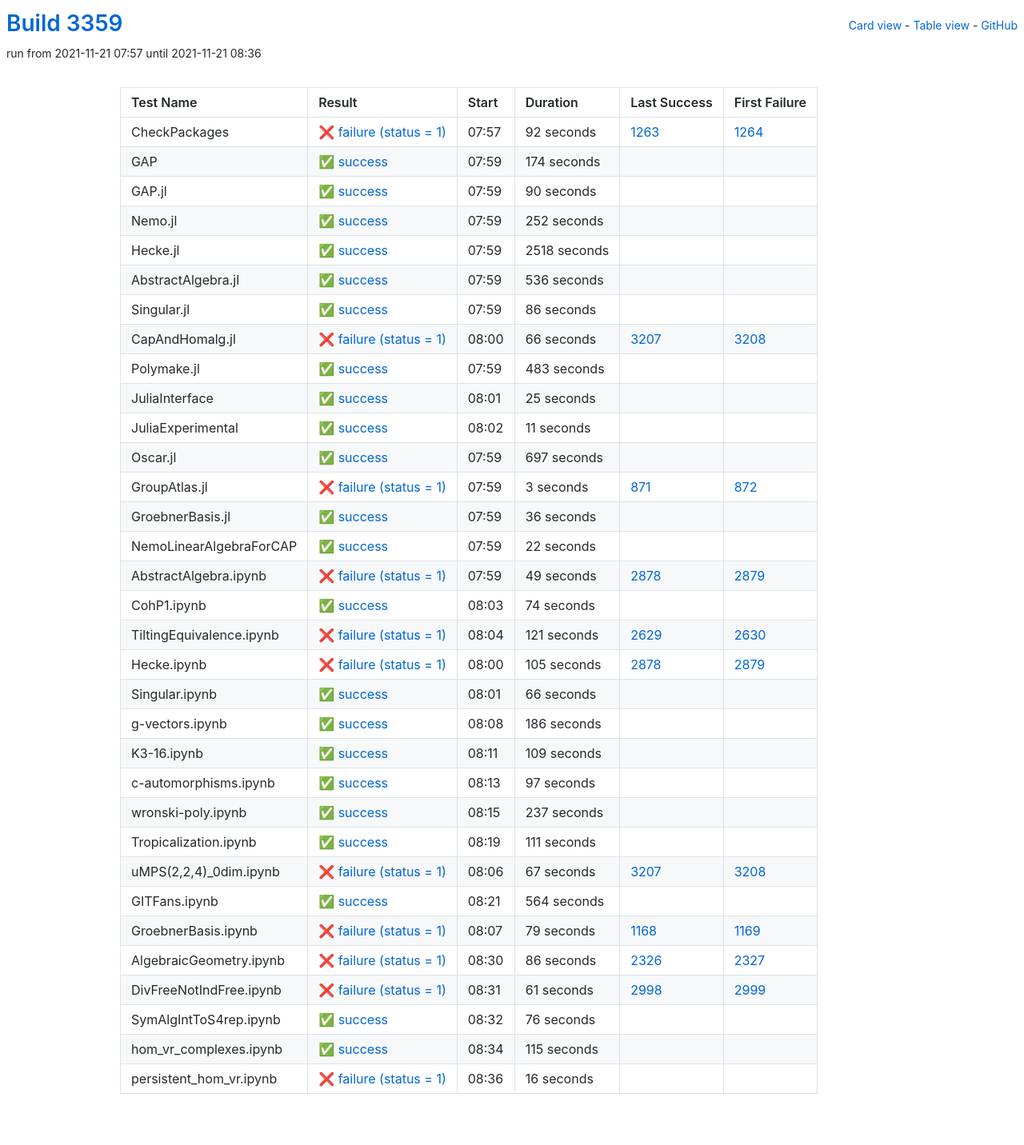
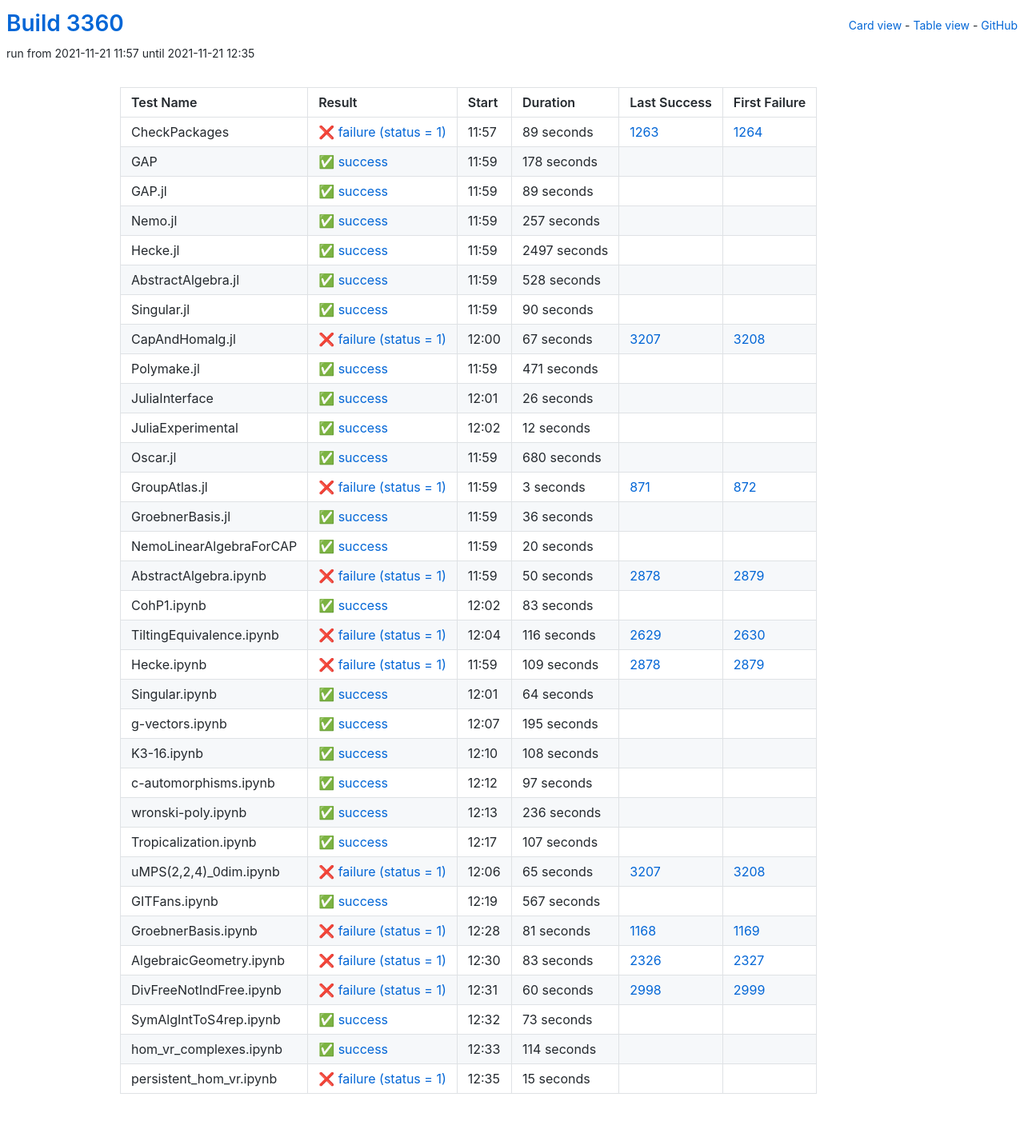
Before and after one commit to oscar-system/oscar-ci-status-stable, a Jekyll site: the page built from table.html, in a window 1280 px wide. Shown: the whole page at 80% size. Built offline with Jekyll 4.4.1, drawn with Linux system fonts in a browser that asks for light colours.

Commit message:
Build #3360

```diff
--- a/_data/ci.yml
+++ b/_data/ci.yml
@@ -1,6 +1,6 @@
 ---
-build: 3359
-build_url: https://oscarci.mathematik.uni-kl.de/job/oscar-stable/3359/
+build: 3360
+build_url: https://oscarci.mathematik.uni-kl.de/job/oscar-stable/3360/
 job: oscar-stable
 organization: oscar-system
 repo: oscar-ci-status-stable
@@ -8,32 +8,80 @@ repourl: https://github.com/oscar-system/oscar-ci-status-stable
 tests:
 - name: CheckPackages
   id: checkpackages
-  log: https://oscarci.mathematik.uni-kl.de/job/oscar-stable/3359/artifact/logs/build-3359/CheckPackages.log
-  start: 2021-11-21 07:57
+  log: https://oscarci.mathematik.uni-kl.de/job/oscar-stable/3360/artifact/logs/build-3360/CheckPackages.log
+  start: 2021-11-21 11:57
   success: false
   exitcode: 1
   status: failure
-  duration: 92
+  duration: 89
   last_success: 1263
   last_success_url: https://oscarci.mathematik.uni-kl.de/job/oscar-stable/1263/
   first_failure: 1264
   first_failure_url: https://oscarci.mathematik.uni-kl.de/job/oscar-stable/1264/
 - name: GAP
   id: gap
-  log: https://oscarci.mathematik.uni-kl.de/job/oscar-stable/3359/artifact/logs/build-3359/GAP.log
-  start: 2021-11-21 07:59
+  log: https://oscarci.mathematik.uni-kl.de/job/oscar-stable/3360/artifact/logs/build-3360/GAP.log
+  start: 2021-11-21 11:59
   success: true
   exitcode: 0
   status: success
-  duration: 174
+  duration: 178
   last_success: false
   last_success_url:
   first_failure: false
   first_failure_url:
 - name: GAP.jl
   id: gap-jl
-  log: https://oscarci.mathematik.uni-kl.de/job/oscar-stable/3359/artifact/logs/build-3359/GAP.jl.log
-  start: 2021-11-21 07:59
+  log: https://oscarci.mathematik.uni-kl.de/job/oscar-stable/3360/artifact/logs/build-3360/GAP.jl.log
+  start: 2021-11-21 11:59
+  success: true
+  exitcode: 0
+  status: success
+  duration: 89
+  last_success: false
+  last_success_url:
+  first_failure: false
+  first_failure_url:
+- name: Nemo.jl
+  id: nemo-jl
+  log: https://oscarci.mathematik.uni-kl.de/job/oscar-stable/3360/artifact/logs/build-3360/Nemo.jl.log
+  start: 2021-11-21 11:59
+  success: true
+  exitcode: 0
+  status: success
+  duration: 257
+  last_success: false
+  last_success_url:
+  first_failure: false
+  first_failure_url:
+- name: Hecke.jl
+  id: hecke-jl
+  log: https://oscarci.mathematik.uni-kl.de/job/oscar-stable/3360/artifact/logs/build-3360/Hecke.jl.log
+  start: 2021-11-21 11:59
+  success: true
+  exitcode: 0
+  status: success
+  duration: 2497
+  last_success: false
+  last_success_url:
+  first_failure: false
+  first_failure_url:
+- name: AbstractAlgebra.jl
+  id: abstractalgebra-jl
+  log: https://oscarci.mathematik.uni-kl.de/job/oscar-stable/3360/artifact/logs/build-3360/AbstractAlgebra.jl.log
+  start: 2021-11-21 11:59
+  success: true
+  exitcode: 0
+  status: success
+  duration: 528
+  last_success: false
+  last_success_url:
+  first_failure: false
+  first_failure_url:
+- name: Singular.jl
+  id: singular-jl
+  log: https://oscarci.mathematik.uni-kl.de/job/oscar-stable/3360/artifact/logs/build-3360/Singular.jl.log
+  start: 2021-11-21 11:59
   success: true
   exitcode: 0
   status: success
@@ -42,118 +90,70 @@ tests:
   last_success_url:
   first_failure: false
   first_failure_url:
-- name: Nemo.jl
-  id: nemo-jl
-  log: https://oscarci.mathematik.uni-kl.de/job/oscar-stable/3359/artifact/logs/build-3359/Nemo.jl.log
-  start: 2021-11-21 07:59
-  success: true
-  exitcode: 0
-  status: success
-  duration: 252
-  last_success: false
-  last_success_url:
-  first_failure: false
-  first_failure_url:
-- name: Hecke.jl
-  id: hecke-jl
-  log: https://oscarci.mathematik.uni-kl.de/job/oscar-stable/3359/artifact/logs/build-3359/Hecke.jl.log
-  start: 2021-11-21 07:59
-  success: true
-  exitcode: 0
-  status: success
-  duration: 2518
-  last_success: false
-  last_success_url:
-  first_failure: false
-  first_failure_url:
-- name: AbstractAlgebra.jl
-  id: abstractalgebra-jl
-  log: https://oscarci.mathematik.uni-kl.de/job/oscar-stable/3359/artifact/logs/build-3359/AbstractAlgebra.jl.log
-  start: 2021-11-21 07:59
-  success: true
-  exitcode: 0
-  status: success
-  duration: 536
-  last_success: false
-  last_success_url:
-  first_failure: false
-  first_failure_url:
-- name: Singular.jl
-  id: singular-jl
-  log: https://oscarci.mathematik.uni-kl.de/job/oscar-stable/3359/artifact/logs/build-3359/Singular.jl.log
-  start: 2021-11-21 07:59
-  success: true
-  exitcode: 0
-  status: success
-  duration: 86
-  last_success: false
-  last_success_url:
-  first_failure: false
-  first_failure_url:
 - name: CapAndHomalg.jl
   id: capandhomalg-jl
-  log: https://oscarci.mathematik.uni-kl.de/job/oscar-stable/3359/artifact/logs/build-3359/CapAndHomalg.jl.log
-  start: 2021-11-21 08:00
+  log: https://oscarci.mathematik.uni-kl.de/job/oscar-stable/3360/artifact/logs/build-3360/CapAndHomalg.jl.log
+  start: 2021-11-21 12:00
   success: false
   exitcode: 1
   status: failure
-  duration: 66
+  duration: 67
   last_success: 3207
   last_success_url: https://oscarci.mathematik.uni-kl.de/job/oscar-stable/3207/
   first_failure: 3208
   first_failure_url: https://oscarci.mathematik.uni-kl.de/job/oscar-stable/3208/
 - name: Polymake.jl
   id: polymake-jl
-  log: https://oscarci.mathematik.uni-kl.de/job/oscar-stable/3359/artifact/logs/build-3359/Polymake.jl.log
-  start: 2021-11-21 07:59
+  log: https://oscarci.mathematik.uni-kl.de/job/oscar-stable/3360/artifact/logs/build-3360/Polymake.jl.log
+  start: 2021-11-21 11:59
   success: true
   exitcode: 0
   status: success
-  duration: 483
+  duration: 471
   last_success: false
   last_success_url:
   first_failure: false
   first_failure_url:
 - name: JuliaInterface
   id: juliainterface
-  log: https://oscarci.mathematik.uni-kl.de/job/oscar-stable/3359/artifact/logs/build-3359/JuliaInterface.log
-  start: 2021-11-21 08:01
+  log: https://oscarci.mathematik.uni-kl.de/job/oscar-stable/3360/artifact/logs/build-3360/JuliaInterface.log
+  start: 2021-11-21 12:01
   success: true
   exitcode: 0
   status: success
-  duration: 25
+  duration: 26
   last_success: false
   last_success_url:
   first_failure: false
   first_failure_url:
 - name: JuliaExperimental
   id: juliaexperimental
-  log: https://oscarci.mathematik.uni-kl.de/job/oscar-stable/3359/artifact/logs/build-3359/JuliaExperimental.log
-  start: 2021-11-21 08:02
+  log: https://oscarci.mathematik.uni-kl.de/job/oscar-stable/3360/artifact/logs/build-3360/JuliaExperimental.log
+  start: 2021-11-21 12:02
   success: true
   exitcode: 0
   status: success
-  duration: 11
+  duration: 12
   last_success: false
   last_success_url:
   first_failure: false
   first_failure_url:
 - name: Oscar.jl
   id: oscar-jl
-  log: https://oscarci.mathematik.uni-kl.de/job/oscar-stable/3359/artifact/logs/build-3359/Oscar.jl.log
-  start: 2021-11-21 07:59
+  log: https://oscarci.mathematik.uni-kl.de/job/oscar-stable/3360/artifact/logs/build-3360/Oscar.jl.log
+  start: 2021-11-21 11:59
   success: true
   exitcode: 0
   status: success
-  duration: 697
+  duration: 680
   last_success: false
   last_success_url:
   first_failure: false
   first_failure_url:
 - name: GroupAtlas.jl
   id: groupatlas-jl
-  log: https://oscarci.mathematik.uni-kl.de/job/oscar-stable/3359/artifact/logs/build-3359/GroupAtlas.jl.log
-  start: 2021-11-21 07:59
+  log: https://oscarci.mathematik.uni-kl.de/job/oscar-stable/3360/artifact/logs/build-3360/GroupAtlas.jl.log
+  start: 2021-11-21 11:59
   success: false
   exitcode: 1
   status: failure
@@ -164,8 +164,8 @@ tests:
   first_failure_url: https://oscarci.mathematik.uni-kl.de/job/oscar-stable/872/
 - name: GroebnerBasis.jl
   id: groebnerbasis-jl
-  log: https://oscarci.mathematik.uni-kl.de/job/oscar-stable/3359/artifact/logs/build-3359/GroebnerBasis.jl.log
-  start: 2021-11-21 07:59
+  log: https://oscarci.mathematik.uni-kl.de/job/oscar-stable/3360/artifact/logs/build-3360/GroebnerBasis.jl.log
+  start: 2021-11-21 11:59
   success: true
   exitcode: 0
   status: success
@@ -176,104 +176,104 @@ tests:
   first_failure_url:
 - name: NemoLinearAlgebraForCAP
   id: nemolinearalgebraforcap
-  log: https://oscarci.mathematik.uni-kl.de/job/oscar-stable/3359/artifact/logs/build-3359/NemoLinearAlgebraForCAP.log
-  start: 2021-11-21 07:59
+  log: https://oscarci.mathematik.uni-kl.de/job/oscar-stable/3360/artifact/logs/build-3360/NemoLinearAlgebraForCAP.log
+  start: 2021-11-21 11:59
   success: true
   exitcode: 0
   status: success
-  duration: 22
+  duration: 20
   last_success: false
   last_success_url:
   first_failure: false
   first_failure_url:
 - name: AbstractAlgebra.ipynb
   id: abstractalgebra-ipynb
-  log: https://oscarci.mathematik.uni-kl.de/job/oscar-stable/3359/artifact/logs/build-3359/AbstractAlgebra.ipynb.log
-  start: 2021-11-21 07:59
+  log: https://oscarci.mathematik.uni-kl.de/job/oscar-stable/3360/artifact/logs/build-3360/AbstractAlgebra.ipynb.log
+  start: 2021-11-21 11:59
   success: false
   exitcode: 1
   status: failure
-  duration: 49
+  duration: 50
   last_success: 2878
   last_success_url: https://oscarci.mathematik.uni-kl.de/job/oscar-stable/2878/
   first_failure: 2879
   first_failure_url: https://oscarci.mathematik.uni-kl.de/job/oscar-stable/2879/
 - name: CohP1.ipynb
   id: cohp1-ipynb
-  log: https://oscarci.mathematik.uni-kl.de/job/oscar-stable/3359/artifact/logs/build-3359/CohP1.ipynb.log
-  start: 2021-11-21 08:03
+  log: https://oscarci.mathematik.uni-kl.de/job/oscar-stable/3360/artifact/logs/build-3360/CohP1.ipynb.log
+  start: 2021-11-21 12:02
   success: true
   exitcode: 0
   status: success
-  duration: 74
+  duration: 83
   last_success: false
   last_success_url:
   first_failure: false
   first_failure_url:
 - name: TiltingEquivalence.ipynb
   id: tiltingequivalence-ipynb
-  log: https://oscarci.mathematik.uni-kl.de/job/oscar-stable/3359/artifact/logs/build-3359/TiltingEquivalence.ipynb.log
-  start: 2021-11-21 08:04
+  log: https://oscarci.mathematik.uni-kl.de/job/oscar-stable/3360/artifact/logs/build-3360/TiltingEquivalence.ipynb.log
+  start: 2021-11-21 12:04
   success: false
   exitcode: 1
   status: failure
-  duration: 121
+  duration: 116
   last_success: 2629
   last_success_url: https://oscarci.mathematik.uni-kl.de/job/oscar-stable/2629/
   first_failure: 2630
   first_failure_url: https://oscarci.mathematik.uni-kl.de/job/oscar-stable/2630/
 - name: Hecke.ipynb
   id: hecke-ipynb
-  log: https://oscarci.mathematik.uni-kl.de/job/oscar-stable/3359/artifact/logs/build-3359/Hecke.ipynb.log
-  start: 2021-11-21 08:00
+  log: https://oscarci.mathematik.uni-kl.de/job/oscar-stable/3360/artifact/logs/build-3360/Hecke.ipynb.log
+  start: 2021-11-21 11:59
   success: false
   exitcode: 1
   status: failure
-  duration: 105
+  duration: 109
   last_success: 2878
   last_success_url: https://oscarci.mathematik.uni-kl.de/job/oscar-stable/2878/
   first_failure: 2879
   first_failure_url: https://oscarci.mathematik.uni-kl.de/job/oscar-stable/2879/
 - name: Singular.ipynb
   id: singular-ipynb
-  log: https://oscarci.mathematik.uni-kl.de/job/oscar-stable/3359/artifact/logs/build-3359/Singular.ipynb.log
-  start: 2021-11-21 08:01
+  log: https://oscarci.mathematik.uni-kl.de/job/oscar-stable/3360/artifact/logs/build-3360/Singular.ipynb.log
+  start: 2021-11-21 12:01
   success: true
   exitcode: 0
   status: success
-  duration: 66
+  duration: 64
   last_success: false
   last_success_url:
   first_failure: false
   first_failure_url:
 - name: g-vectors.ipynb
   id: g-vectors-ipynb
-  log: https://oscarci.mathematik.uni-kl.de/job/oscar-stable/3359/artifact/logs/build-3359/g-vectors.ipynb.log
-  start: 2021-11-21 08:08
+  log: https://oscarci.mathematik.uni-kl.de/job/oscar-stable/3360/artifact/logs/build-3360/g-vectors.ipynb.log
+  start: 2021-11-21 12:07
   success: true
   exitcode: 0
   status: success
-  duration: 186
+  duration: 195
   last_success: false
   last_success_url:
   first_failure: false
   first_failure_url:
 - name: K3-16.ipynb
   id: k3-16-ipynb
-  log: https://oscarci.mathematik.uni-kl.de/job/oscar-stable/3359/artifact/logs/build-3359/K3-16.ipynb.log
-  start: 2021-11-21 08:11
+  log: https://oscarci.mathematik.uni-kl.de/job/oscar-stable/3360/artifact/logs/build-3360/K3-16.ipynb.log
+  start: 2021-11-21 12:10
   success: true
   exitcode: 0
   status: success
-  duration: 109
+  duration: 108
   last_success: false
   last_success_url:
   first_failure: false
   first_failure_url:
 - name: c-automorphisms.ipynb
   id: c-automorphisms-ipynb
-  log: https://oscarci.mathematik.uni-kl.de/job/oscar-stable/3359/artifact/logs/build-3359/c-automorphisms.ipynb.log
-  start: 2021-11-21 08:13
+  log: https://oscarci.mathematik.uni-kl.de/job/oscar-stable/3360/artifact/logs/build-3360/c-automorphisms.ipynb.log
+  start: 2021-11-21 12:12
   success: true
   exitcode: 0
   status: success
@@ -284,120 +284,120 @@ tests:
   first_failure_url:
 - name: wronski-poly.ipynb
   id: wronski-poly-ipynb
-  log: https://oscarci.mathematik.uni-kl.de/job/oscar-stable/3359/artifact/logs/build-3359/wronski-poly.ipynb.log
-  start: 2021-11-21 08:15
+  log: https://oscarci.mathematik.uni-kl.de/job/oscar-stable/3360/artifact/logs/build-3360/wronski-poly.ipynb.log
+  start: 2021-11-21 12:13
   success: true
   exitcode: 0
   status: success
-  duration: 237
+  duration: 236
   last_success: false
   last_success_url:
   first_failure: false
   first_failure_url:
 - name: Tropicalization.ipynb
   id: tropicalization-ipynb
-  log: https://oscarci.mathematik.uni-kl.de/job/oscar-stable/3359/artifact/logs/build-3359/Tropicalization.ipynb.log
-  start: 2021-11-21 08:19
+  log: https://oscarci.mathematik.uni-kl.de/job/oscar-stable/3360/artifact/logs/build-3360/Tropicalization.ipynb.log
+  start: 2021-11-21 12:17
   success: true
   exitcode: 0
   status: success
-  duration: 111
+  duration: 107
   last_success: false
   last_success_url:
   first_failure: false
   first_failure_url:
 - name: uMPS(2,2,4)_0dim.ipynb
   id: umps-2-2-4-0dim-ipynb
-  log: https://oscarci.mathematik.uni-kl.de/job/oscar-stable/3359/artifact/logs/build-3359/uMPS-2-2-4-_0dim.ipynb.log
-  start: 2021-11-21 08:06
+  log: https://oscarci.mathematik.uni-kl.de/job/oscar-stable/3360/artifact/logs/build-3360/uMPS-2-2-4-_0dim.ipynb.log
+  start: 2021-11-21 12:06
   success: false
   exitcode: 1
   status: failure
-  duration: 67
+  duration: 65
   last_success: 3207
   last_success_url: https://oscarci.mathematik.uni-kl.de/job/oscar-stable/3207/
   first_failure: 3208
   first_failure_url: https://oscarci.mathematik.uni-kl.de/job/oscar-stable/3208/
 - name: GITFans.ipynb
   id: gitfans-ipynb
-  log: https://oscarci.mathematik.uni-kl.de/job/oscar-stable/3359/artifact/logs/build-3359/GITFans.ipynb.log
-  start: 2021-11-21 08:21
+  log: https://oscarci.mathematik.uni-kl.de/job/oscar-stable/3360/artifact/logs/build-3360/GITFans.ipynb.log
+  start: 2021-11-21 12:19
   success: true
   exitcode: 0
   status: success
-  duration: 564
+  duration: 567
   last_success: false
   last_success_url:
   first_failure: false
   first_failure_url:
 - name: GroebnerBasis.ipynb
   id: groebnerbasis-ipynb
-  log: https://oscarci.mathematik.uni-kl.de/job/oscar-stable/3359/artifact/logs/build-3359/GroebnerBasis.ipynb.log
-  start: 2021-11-21 08:07
+  log: https://oscarci.mathematik.uni-kl.de/job/oscar-stable/3360/artifact/logs/build-3360/GroebnerBasis.ipynb.log
+  start: 2021-11-21 12:28
   success: false
   exitcode: 1
   status: failure
-  duration: 79
+  duration: 81
   last_success: 1168
   last_success_url: https://oscarci.mathematik.uni-kl.de/job/oscar-stable/1168/
   first_failure: 1169
   first_failure_url: https://oscarci.mathematik.uni-kl.de/job/oscar-stable/1169/
 - name: AlgebraicGeometry.ipynb
   id: algebraicgeometry-ipynb
-  log: https://oscarci.mathematik.uni-kl.de/job/oscar-stable/3359/artifact/logs/build-3359/AlgebraicGeometry.ipynb.log
-  start: 2021-11-21 08:30
+  log: https://oscarci.mathematik.uni-kl.de/job/oscar-stable/3360/artifact/logs/build-3360/AlgebraicGeometry.ipynb.log
+  start: 2021-11-21 12:30
   success: false
   exitcode: 1
   status: failure
-  duration: 86
+  duration: 83
   last_success: 2326
   last_success_url: https://oscarci.mathematik.uni-kl.de/job/oscar-stable/2326/
   first_failure: 2327
   first_failure_url: https://oscarci.mathematik.uni-kl.de/job/oscar-stable/2327/
 - name: DivFreeNotIndFree.ipynb
   id: divfreenotindfree-ipynb
-  log: https://oscarci.mathematik.uni-kl.de/job/oscar-stable/3359/artifact/logs/build-3359/DivFreeNotIndFree.ipynb.log
-  start: 2021-11-21 08:31
+  log: https://oscarci.mathematik.uni-kl.de/job/oscar-stable/3360/artifact/logs/build-3360/DivFreeNotIndFree.ipynb.log
+  start: 2021-11-21 12:31
   success: false
   exitcode: 1
   status: failure
-  duration: 61
+  duration: 60
   last_success: 2998
   last_success_url: https://oscarci.mathematik.uni-kl.de/job/oscar-stable/2998/
   first_failure: 2999
   first_failure_url: https://oscarci.mathematik.uni-kl.de/job/oscar-stable/2999/
 - name: SymAlgIntToS4rep.ipynb
   id: symalginttos4rep-ipynb
-  log: https://oscarci.mathematik.uni-kl.de/job/oscar-stable/3359/artifact/logs/build-3359/SymAlgIntToS4rep.ipynb.log
-  start: 2021-11-21 08:32
+  log: https://oscarci.mathematik.uni-kl.de/job/oscar-stable/3360/artifact/logs/build-3360/SymAlgIntToS4rep.ipynb.log
+  start: 2021-11-21 12:32
   success: true
   exitcode: 0
   status: success
-  duration: 76
+  duration: 73
   last_success: false
   last_success_url:
   first_failure: false
   first_failure_url:
 - name: hom_vr_complexes.ipynb
   id: hom-vr-complexes-ipynb
-  log: https://oscarci.mathematik.uni-kl.de/job/oscar-stable/3359/artifact/logs/build-3359/hom_vr_complexes.ipynb.log
-  start: 2021-11-21 08:34
+  log: https://oscarci.mathematik.uni-kl.de/job/oscar-stable/3360/artifact/logs/build-3360/hom_vr_complexes.ipynb.log
+  start: 2021-11-21 12:33
   success: true
   exitcode: 0
   status: success
-  duration: 115
+  duration: 114
   last_success: false
   last_success_url:
   first_failure: false
   first_failure_url:
 - name: persistent_hom_vr.ipynb
   id: persistent-hom-vr-ipynb
-  log: https://oscarci.mathematik.uni-kl.de/job/oscar-stable/3359/artifact/logs/build-3359/persistent_hom_vr.ipynb.log
-  start: 2021-11-21 08:36
+  log: https://oscarci.mathematik.uni-kl.de/job/oscar-stable/3360/artifact/logs/build-3360/persistent_hom_vr.ipynb.log
+  start: 2021-11-21 12:35
   success: false
   exitcode: 1
   status: failure
-  duration: 16
+  duration: 15
   last_success: false
   last_success_url:
   first_failure: false
```
Also changed, not shown: README.md.
